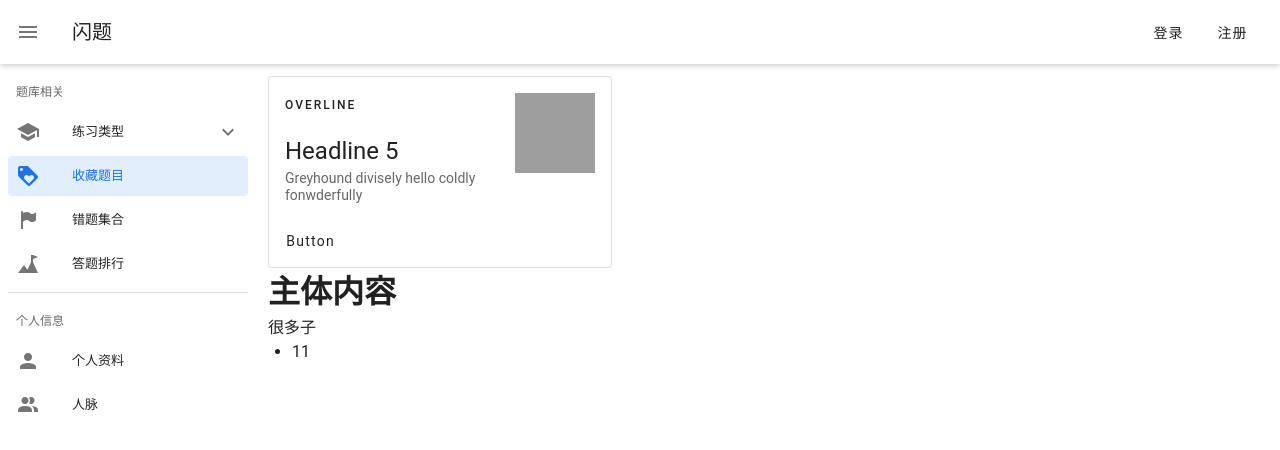
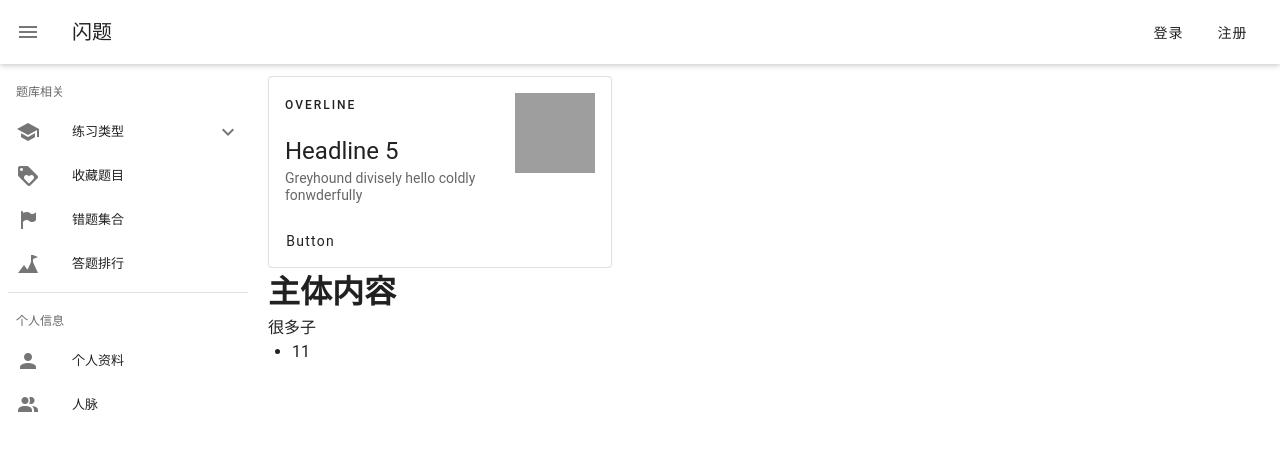
Before and after one commit to Jesty688/FasterQuestion, a Vue app: page / in a window 1280 px wide. Shown: the top 450 px of the page. Built offline with nearby package versions, Linux system fonts and the light colour scheme.

Commit message:
组件添加路由信息

```diff
--- a/src/App.vue
+++ b/src/App.vue
@@ -26,7 +26,7 @@
         >
           <v-subheader>题库相关</v-subheader>
           <!-- 练习类型下拉 -->
-          <v-list-group v-model="see" prepend-icon="mdi-school">
+          <v-list-group group="test" v-model="see" prepend-icon="mdi-school">
             <template v-slot:activator>
               <v-list-item-title>练习类型</v-list-item-title>
             </template>
@@ -35,6 +35,7 @@
                 v-for="item in items.subItems"
                 :key="item.text"
                 class="item_padding"
+                href="/tog"
               >
                 <v-list-item-content>
                   <v-list-item-title v-text="item.text"></v-list-item-title>
@@ -43,7 +44,11 @@
             </v-list-item-group>
           </v-list-group>
           <!-- 单个组(习题部分)-->
-          <v-list-item v-for="item in items.prtItems" :key="item.text">
+          <v-list-item
+            v-for="item in items.prtItems"
+            :key="item.text"
+            :to="item.route"
+          >
             <v-list-item-icon>
               <v-icon v-text="item.icon"></v-icon>
             </v-list-item-icon>
@@ -55,7 +60,11 @@
           <!-- 个人信息部分 -->
           <v-divider class="dividermg"></v-divider>
           <v-subheader>个人信息</v-subheader>
-          <v-list-item v-for="item in items.userItem" :key="item.text">
+          <v-list-item
+            v-for="item in items.userItem"
+            :key="item.text"
+            :to="item.route"
+          >
             <v-list-item-icon>
               <v-icon v-text="item.icon"></v-icon>
             </v-list-item-icon>
@@ -100,6 +109,7 @@
           <li>11</li>
         </ul>
       </v-container>
+      <router-view></router-view>
     </v-main>
   </v-app>
 </template>
@@ -112,19 +122,19 @@ export default {
     drawerItem: 1,
     items: {
       subItems: [
-        { text: "随机练习" },
-        { text: "顺序练习" },
-        { text: "模拟测试" },
+        { text: "随机练习", route: "/sj" },
+        { text: "顺序练习", route: "/sx" },
+        { text: "模拟测试", route: "/mn" },
       ],
       prtItems: [
-        { text: "收藏题目", icon: "mdi-tag-heart" },
-        { text: "错题集合", icon: "mdi-flag-variant" },
-        { text: "答题排行", icon: "mdi-summit" },
+        { text: "收藏题目", icon: "mdi-tag-heart", route: "/collecet" },
+        { text: "错题集合", icon: "mdi-flag-variant", route: "/errclt" },
+        { text: "答题排行", icon: "mdi-summit", route: "/ansrank" },
       ],
       userItem: [
         // earth earth-arrow-right police-badge police-badge-outline
-        { text: "个人资料", icon: "mdi-account" },
-        { text: "人脉", icon: "mdi-account-multiple" },
+        { text: "个人资料", icon: "mdi-account", route: "/users" },
+        { text: "人脉", icon: "mdi-account-multiple", route: "/usersm" },
       ],
     },
   }),
```
